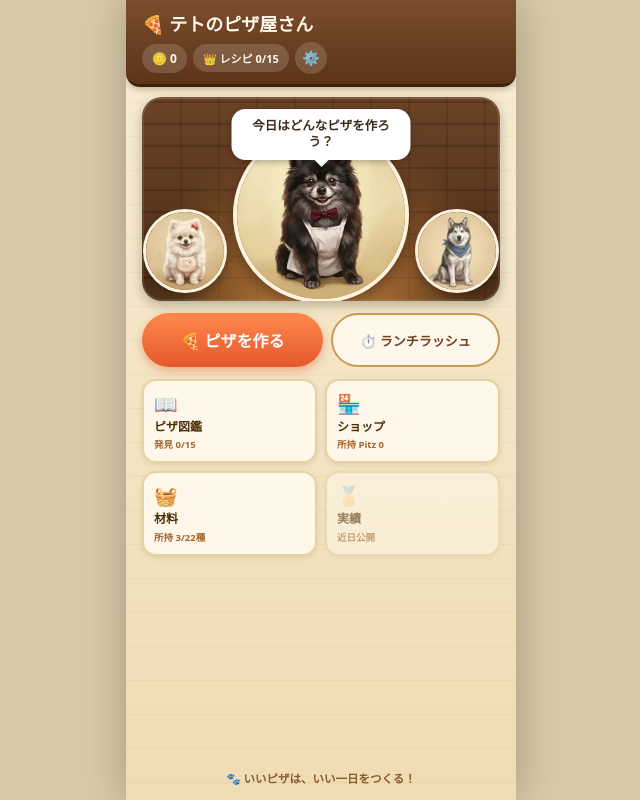
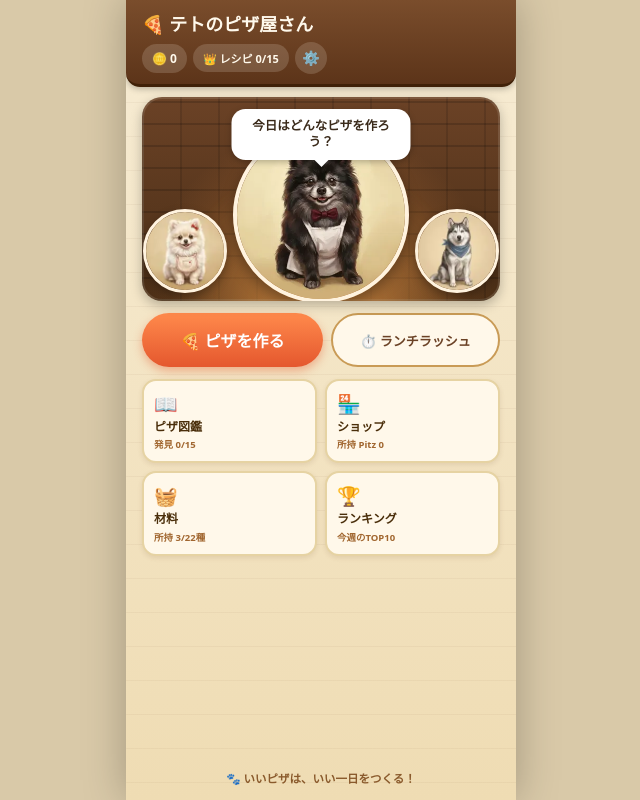
Before and after one commit to perusonao/teto-pizza-game, a React (Vite) app: page / in a window 1280 px wide. Shown: the whole page, without its empty margins (319-959 px from the left). Built offline with nearby package versions, Linux system fonts and the light colour scheme; no server answers.

Commit message:
HOME Weekly Ranking route: reuse WeeklyRankingOverlay from HOME (#127)
Add a direct HOME entry point to the existing weekly ranking overlay while preserving the Lunch Rush result route and the 2x2 HOME layout.

```diff
--- a/src/App.tsx
+++ b/src/App.tsx
@@ -161,9 +161,14 @@ function App() {
   const [isInventoryOpen, setInventoryOpen] = useState(false);
   const [isSettingsOpen, setSettingsOpen] = useState(false);
   // Firebase Ranking 1.0 Phase 2A (Issue #87): WeeklyRankingOverlay's open/closed state -- same
-  // App-level useState shape as isDexOpen/isShopOpen/isInventoryOpen/isSettingsOpen above, opened
-  // only from Lunch Rush RESULT (MissionResultOverlay's own "ランキングを見る" button, threaded
-  // through GameScreen's onShowRanking prop) rather than from HOME.
+  // App-level useState shape as isDexOpen/isShopOpen/isInventoryOpen/isSettingsOpen above.
+  // Originally opened only from Lunch Rush RESULT (MissionResultOverlay's own "ランキングを見る"
+  // button, threaded through GameScreen's onShowRanking prop); HOME Weekly Ranking route now
+  // opens the exact same state from HomeScreen's onOpenRanking prop too -- one overlay, one
+  // fetch path, two entry points. WeeklyRankingOverlay is rendered once, outside the `screen`
+  // switch below (same pattern as the Dex/Shop/Inventory/Settings overlays), so closing it just
+  // reveals whichever screen (HOME or GAME) was already showing underneath -- no extra
+  // navigation state needed to "return" to the right place.
   const [isRankingOpen, setRankingOpen] = useState(false);
   // Phase 4A-1A (Post-Codex-Fix) MUST FIX 1/9: opening the Reference ("見本") popover must
   // abort any in-progress tomato-sauce dispense session, exactly like BAKE does -- lifted
@@ -727,6 +732,7 @@ function App() {
           onOpenShop={() => setShopOpen(true)}
           onOpenInventory={() => setInventoryOpen(true)}
           onOpenSettings={() => setSettingsOpen(true)}
+          onOpenRanking={() => setRankingOpen(true)}
         />
       )}
 
--- a/src/screens/HomeScreen.tsx
+++ b/src/screens/HomeScreen.tsx
@@ -16,10 +16,15 @@ import type { DexState } from "../state/dex";
  * elsewhere in the game (Teto/Mito/Blue, `../assets/characters/*.webp`) -- no generated or
  * substitute artwork.
  *
- * "実績" (Achievements) has no backing feature yet (no mission/stat system beyond Dex/Lunch
- * Rush/Shop exists in this codebase) -- per Issue #24 it is rendered disabled/"近日公開"
- * rather than inventing fake progress for it. "設定" (Settings) opens `SettingsOverlay`
- * (Issue #89 Reset 1A) -- its first and, today, only content is Full Game Reset.
+ * HOME Weekly Ranking route: the sub-navigation grid's 4th card was "実績" (Achievements,
+ * disabled/"近日公開" -- no backing mission/stat system exists in this codebase yet, see Issue
+ * #24). It's swapped here for "🏆 ランキング" (opens the same `WeeklyRankingOverlay` Lunch Rush
+ * RESULT's "ランキングを見る" already opens, via `onOpenRanking`), keeping this grid's existing
+ * 2x2 layout intact rather than growing it to a 5th, orphaned card. This is a UI-only swap --
+ * Achievements' own feature/spec is untouched and simply not surfaced in this grid slot for
+ * now; it returns once it has real content instead of a permanent placeholder. "設定"
+ * (Settings) opens `SettingsOverlay` (Issue #89 Reset 1A) -- its first and, today, only content
+ * is Full Game Reset.
  */
 
 interface HomeScreenProps {
@@ -36,6 +41,11 @@ interface HomeScreenProps {
   onOpenShop: () => void;
   onOpenInventory: () => void;
   onOpenSettings: () => void;
+  /** HOME Weekly Ranking route (Issue #87 Firebase Ranking 1.0 Phase 2A follow-up): opens the
+   *  same `WeeklyRankingOverlay` App.tsx already mounts for Lunch Rush RESULT's own "ランキング
+   *  を見る" button (`isRankingOpen`/`setRankingOpen`) -- HOME just gets a second entry point
+   *  into that one piece of state, never a second ranking UI or fetch path. */
+  onOpenRanking: () => void;
 }
 
 export function HomeScreen({
@@ -49,6 +59,7 @@ export function HomeScreen({
   onOpenShop,
   onOpenInventory,
   onOpenSettings,
+  onOpenRanking,
 }: HomeScreenProps) {
   const totalRecipes = RECIPES.length;
   const discoveredCount = dex.filter((e) => e.discovered).length;
@@ -121,15 +132,10 @@ export function HomeScreen({
             所持 {ownedIngredientCount}/{totalIngredientCount}種
           </span>
         </button>
-        <button
-          type="button"
-          className="home-menu__card home-menu__card--disabled"
-          disabled
-          aria-disabled="true"
-        >
-          <span className="home-menu__icon">{"\u{1F3C5}"}</span>
-          <span className="home-menu__label">実績</span>
-          <span className="home-menu__sub">近日公開</span>
+        <button type="button" className="home-menu__card" onClick={onOpenRanking}>
+          <span className="home-menu__icon">{"\u{1F3C6}"}</span>
+          <span className="home-menu__label">ランキング</span>
+          <span className="home-menu__sub">今週のTOP10</span>
         </button>
       </section>
 
```
Also changed, not shown: 6 other files (tests, documents, lock files or other folders).
